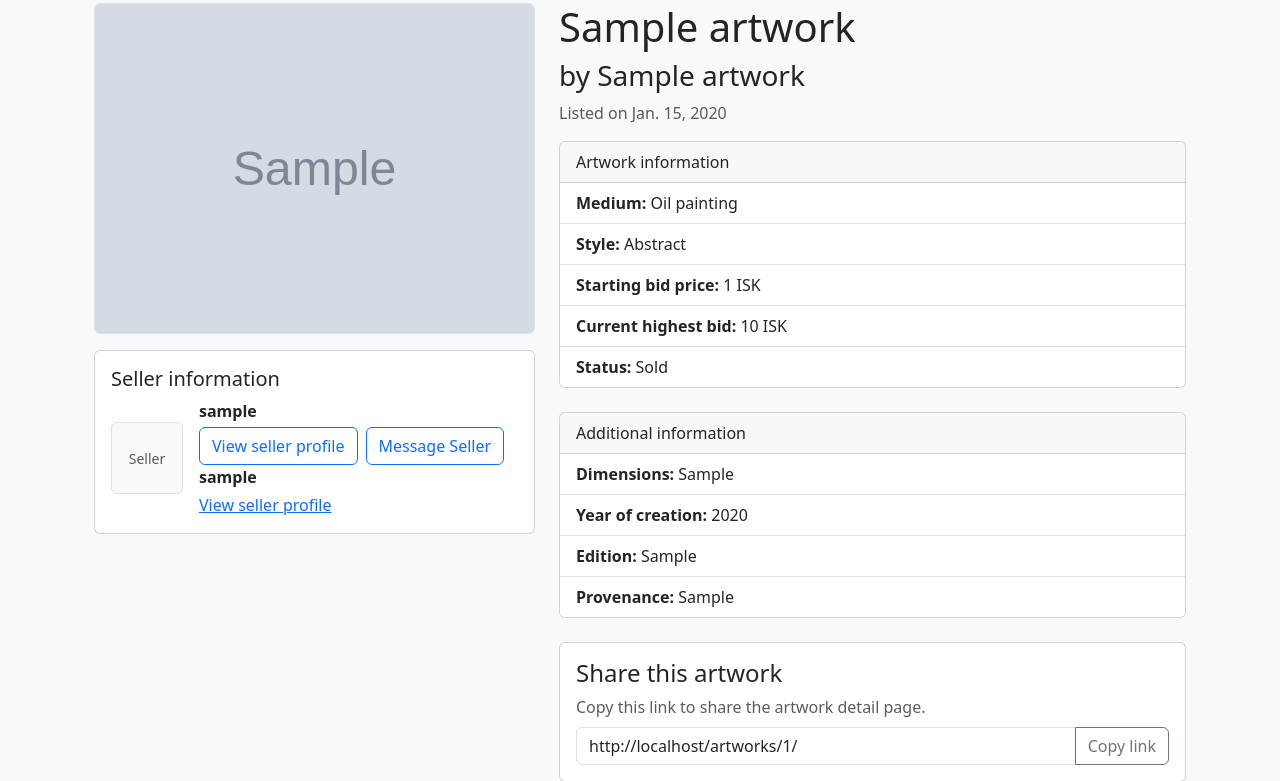
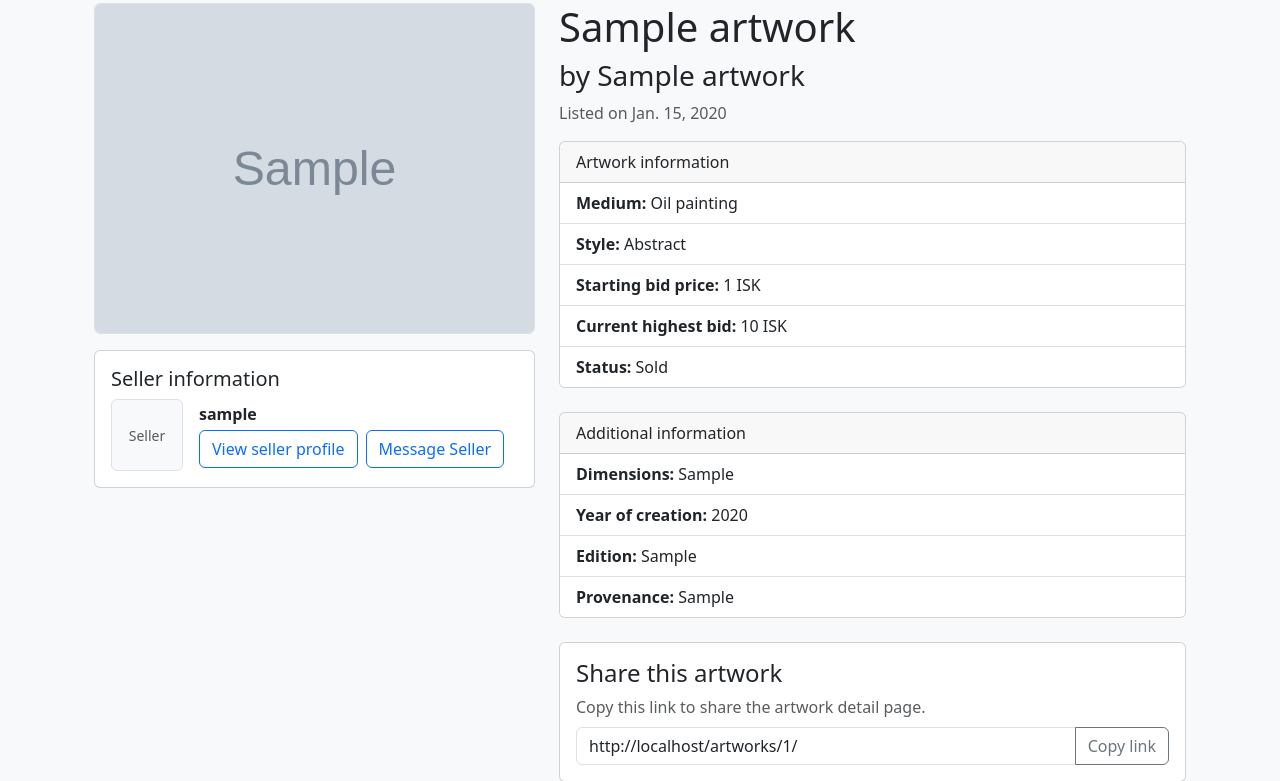
Before and after one commit to Alexander-HR/ArtVault, a Django app: page /artworks/1/ in a window 1280 px wide. Shown: the part 164-945 px from the top of the page. Run offline with Django 5.2, Linux system fonts and the light colour scheme; tables that the repository leaves empty hold one stand-in row (values such as "Sample post"); grey boxes marked "Sample" are stand-in pictures.

Commit message:
fixed duplicated seller info on artwork details page

```diff
--- a/templates/artworks/detail.html
+++ b/templates/artworks/detail.html
@@ -104,13 +104,6 @@
                                     </a>
                                 {% endif %}
                             </div>
-                            <p class="mb-1">
-                                <strong>{{ artwork.seller.user }}</strong>
-                            </p>
-
-                            <a href="{% url 'seller_profile' artwork.seller.id %}">
-                                View seller profile
-                            </a>
                         </div>
 
                     </div>
```
